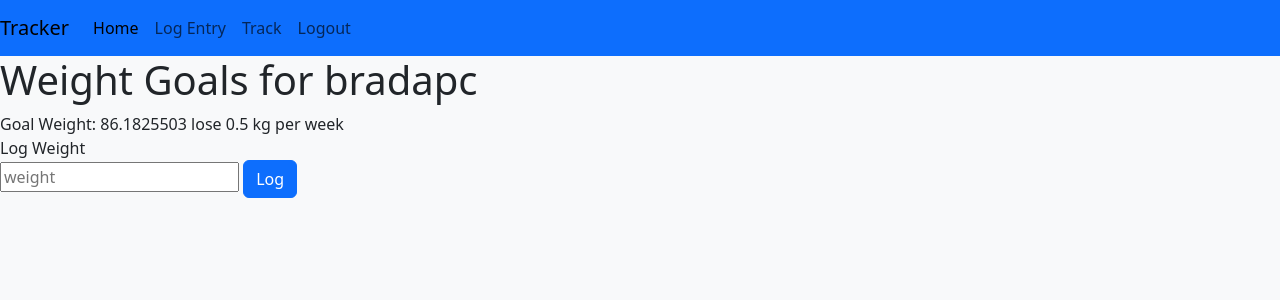
After one commit to bradapc/tracker, a Flask app: page /weight/log in a window 1280 px wide. The commit adds this page. Shown: the top 300 px of the page. Run offline with Flask 3, Linux system fonts and the light colour scheme; a user stored in the database is signed in; data comes from the database, SQL or seed files in the repository.

Commit message:
Weight log now handled on a separate route than weight goals.

```diff
--- a/app.py
+++ b/app.py
@@ -48,6 +48,8 @@ def index():
 @app.route("/weight", methods=["GET", "POST"])
 @login_required
 def weight():
+    if weightGoalExists():
+        return redirect("/weight/log")
     if request.method == "POST":
         #Get goal weight information from the form.
         current_weight = request.form.get("current weight")
@@ -120,10 +122,15 @@ def weight():
             con.commit()
         cur.close()
         con.close()
-        return redirect("/weight")
+        return redirect("/weight/log")
     else:
-        weight_goals = weightGoalExists()
-        return render_template("weight.html", user=session['user'], weight_goals=weight_goals)
+        return render_template("weight.html")
+
+@app.route("/weight/log", methods=["GET", "POST"])
+@login_required
+def weight_log():
+    weight_goals = weightGoalExists()
+    return render_template("weight_log.html", user=session['user'], weight_goals=weight_goals)
 
 @app.route("/register", methods=["GET", "POST"])
 def register():
--- /dev/null
+++ b/templates/weight_log.html
@@ -0,0 +1,28 @@
+{% extends "layout.html" %}
+
+{% block header %}
+    <h1>{% block title %}Weight{% endblock %}</h1>
+{% endblock %}
+
+{% block body %}
+    <h1>Weight Goals for {{ user }} </h1>
+    {% if weight_goals %}
+        <div class="goal-weight-container">
+            <span>Goal Weight: {{ weight_goals.goal_weight }}</span>
+            {% if (weight_goals.goal_direction > 0) %}
+                <span>gain</span>
+            {% elif (weight_goals.goal_direction < 0) %}
+                <span>lose</span>
+            {% endif %}
+            <span>{{ weight_goals.goal_step }} kg per week</span>
+        </div>
+        <div class="goal-weight-log-entry">
+            <span>Log Weight</span>
+            <form action="/weight" method="post">
+                <input type="text" placeholder="weight" name="weight-entry">
+                <button type="submit" class="btn btn-primary">Log</button>
+            </form>
+        </div>
+    {% endif %}
+<script src="{{ url_for('static', filename='weight.js') }}"></script>
+{% endblock %}
```
Also changed, not shown: templates/weight.html (+0 -14 lines).
